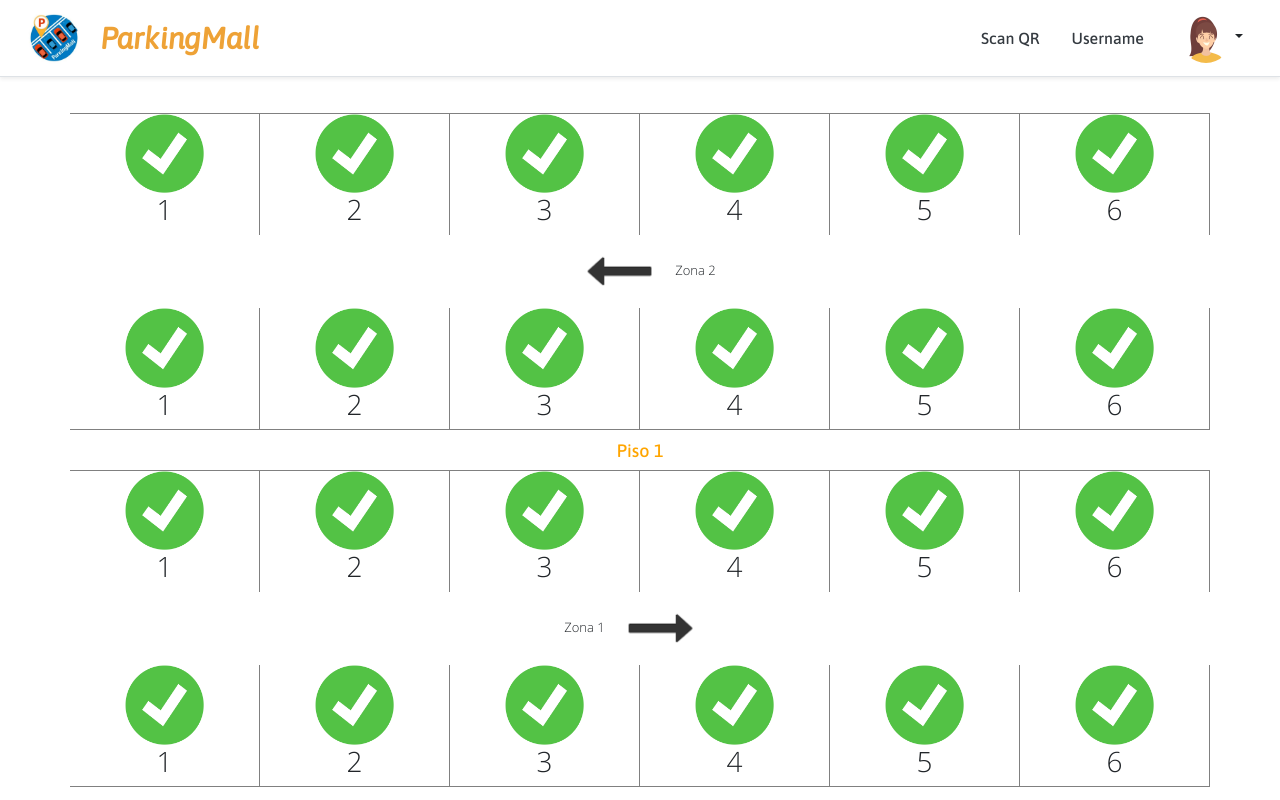
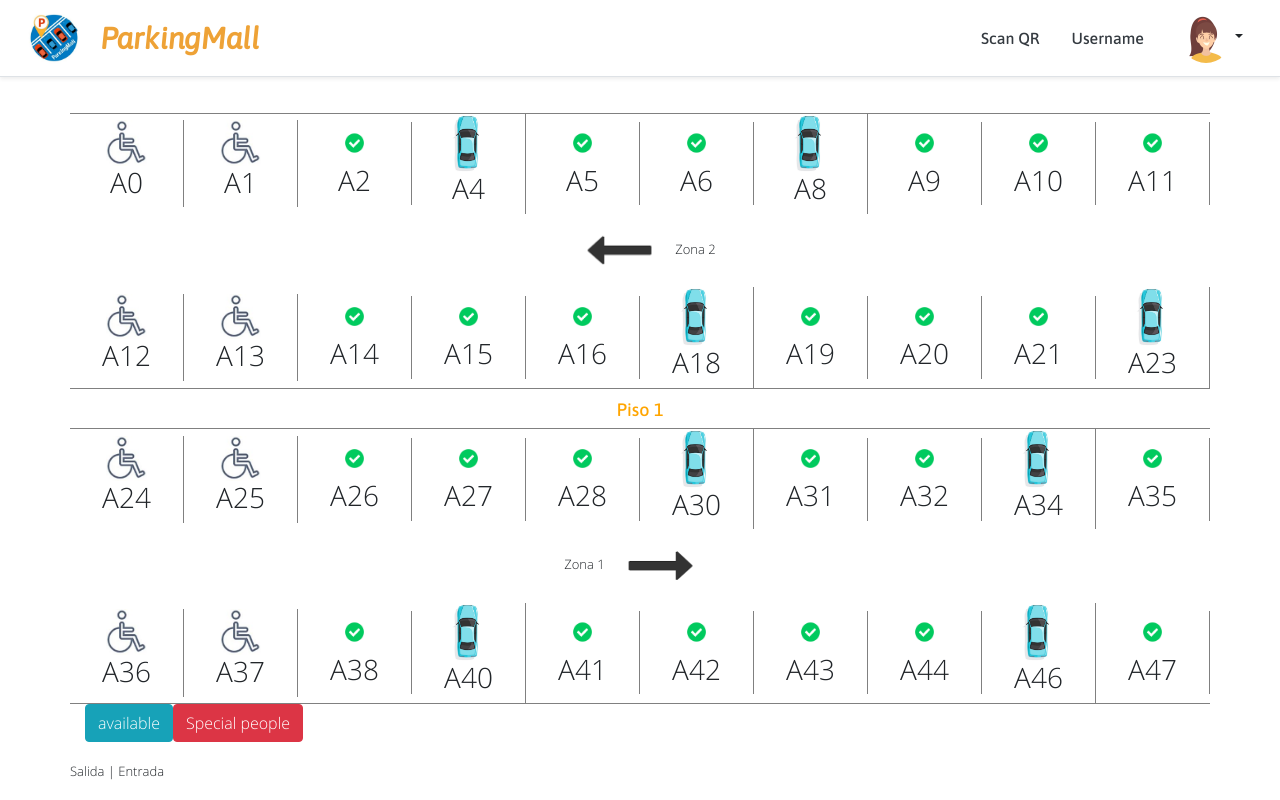
Before and after one commit to luisalvaran17/ParkingMall, a React (Create React App) app in the folder frontend/app-parkingmall/: page /ScanQR in a window 1280 px wide. Shown: the top 800 px of the page. Built offline with nearby package versions, Linux system fonts and the light colour scheme.

Commit message:
switch slot by clicking 'prototipe'

```diff
--- a/frontend/app-parkingmall/src/components/Footer.jsx
+++ b/frontend/app-parkingmall/src/components/Footer.jsx
@@ -4,32 +4,32 @@ import { AiFillFacebook, AiFillTwitterSquare, AiFillInstagram } from "react-icon
 export default function Footer1(){
     return(
         <div  className="FooterColor">
-            <footer class="container py-5 "  style={{backgroundColor:"#edf0f4"}}>
-                <div class="row textTitles">
-                    <div class="col-12 col-md">
-                    <h5 class="tittleBrand my-0 mr-md-auto">ParkingMall</h5>
-                    <p class="my-0 mr-md-auto">© Copyright 2020</p>
+            <footer className="container py-5 "  style={{backgroundColor:"#edf0f4"}}>
+                <div className="row textTitles">
+                    <div className="col-12 col-md">
+                    <h5 className="tittleBrand my-0 mr-md-auto">ParkingMall</h5>
+                    <p className="my-0 mr-md-auto">© Copyright 2020</p>
                     </div>
-                    <div class="col-6 col-md">
+                    <div className="col-6 col-md">
                     <h6>Centro Comercial</h6>
-                    <ul class="list-unstyled text-small">
+                    <ul className="list-unstyled text-small">
                         <p>Nombre</p>
                     </ul>
                     </div>
-                    <div class="col-6 col-md">
+                    <div className="col-6 col-md">
                     <h6>Telf</h6>
-                    <ul class="list-unstyled text-small">
+                    <ul className="list-unstyled text-small">
                         <p>+57 123456</p>
                     </ul>
                     </div>
-                    <div class="col-6 col-md">
+                    <div className="col-6 col-md">
                     <h6>Dirección</h6>
-                    <ul class="list-unstyled text-small">
+                    <ul className="list-unstyled text-small">
                         <p>av siempre viva</p>
                     </ul>
                     </div>
-                    <div class="col-6 col-md">
-                        <ul class="list-unstyled text-small">
+                    <div className="col-6 col-md">
+                        <ul className="list-unstyled text-small">
                             <a href='https://www.facebook.com/'> <AiFillFacebook /></a>
                             <a href='https://www.instagram.com/'> <AiFillInstagram /></a>
                             <a href='https://twitter.com/'> <AiFillTwitterSquare /></a>
--- a/frontend/app-parkingmall/src/components/GridParking.jsx
+++ b/frontend/app-parkingmall/src/components/GridParking.jsx
@@ -1,26 +1,109 @@
 import React from "react";
 import imgCarUp from "../assets/images/imgCarUp.jpg";
-import imgCarDown from "../assets/images/imgCarDown.jpg";
+import special from "../assets/images/Discapacidad.jpg";
 import imgArrowLeft from "../assets/images/arrow_left.png";
 import imgArrowRight from "../assets/images/arrow_right.png";
-import avaliabe from "../assets/images/1200px-Check_green_icon.svg.png";
-
+import available from "../assets/images/1200px-Check_green_icon.svg.png";
+import available2 from "../assets/images/available2.jpg";
 
 const GridParking = ({ letter, number }) => {
+  let state = { letter, number };
+  let carList = [];
+  let availablePark = [];
+  let takenPark = [];
 
-  let carList = [];
-  for (let i = 1; i <= 6; i++) {
-    carList.push(
-      <div className="col gridColumns">
-        <img className="carSize" src={avaliabe} alt="car"></img>
-        <h3>{i}</h3>
-      </div>
-    );
-  }
+  const handleClick = (e) => {
+    switch (e.target.alt) {
+      case "available":
+        e.target.alt = "car";
+        e.target.src = imgCarUp;
+        console.log(e.target.alt);
+        break;
+
+      case "car":
+        e.target.alt = "available";
+        e.target.src = available2;
+        console.log(e.target.alt);
+        break;
+
+      case "special":
+        e.target.alt = "carSpecial";
+        e.target.src = imgCarUp;
+        console.log(e.target.alt);
+        break;
+
+      case "carSpecial":
+        e.target.alt = "special";
+        e.target.src = special;
+        console.log(e.target.alt);
+        break;
+    }
+    console.log(e.target.id);
+    console.log(carList);
+  };
+
+  const initialState = () => {
+    carList = [];
+    let car1 = Math.floor(Math.random() * 10) + 2;
+    let car2 = Math.floor(Math.random() * 10) + 2;
+    for (let i = 0; i < 10; i++) {
+      if (i <= 1) {
+        carList.push(
+          <div className="col gridColumns">
+            <img
+              id={state.number}
+              className="carSize"
+              onClick={handleClick}
+              src={special}
+              alt="special"
+            ></img>
+            <h3 title={state.number} onClick={handleClick}>
+              {state.letter}
+              {state.number++}
+            </h3>
+          </div>
+        );
+      } else {
+        carList.push(
+          <div className="col gridColumns">
+            <img
+              id={state.number}
+              className="carSize"
+              onClick={handleClick}
+              src={available2}
+              alt="available"
+            ></img>
+            <h3 title={state.number} onClick={handleClick}>
+              {state.letter}
+              {state.number++}
+            </h3>
+          </div>
+        );
+      }
+      if (i == car1 || i == car2) {
+        carList[i] = (
+          <div className="col gridColumns">
+            <img
+              id={state.number}
+              className="carSize"
+              onClick={handleClick}
+              src={imgCarUp}
+              alt="car"
+            ></img>
+            <h3 title={state.number} onClick={handleClick}>
+              {state.letter}
+              {state.number++}
+            </h3>
+          </div>
+        );
+      }
+    }
+    return carList;
+  };
 
   return (
     <div className="container">
-      <div className="row borderRowTop">{carList}</div>
+      <div className="row borderRowTop">{initialState()}</div>
 
       <div className="row rowArrows">
         <div className="col-sm ">
@@ -28,7 +111,7 @@ const GridParking = ({ letter, number }) => {
         </div>
       </div>
 
-      <div className="row borderRowBottom">{carList}</div>
+      <div className="row borderRowBottom">{initialState()}</div>
 
       <div className="row rowPiso ">
         <div className="col-sm">
@@ -36,7 +119,7 @@ const GridParking = ({ letter, number }) => {
         </div>
       </div>
 
-      <div className="row borderRowTop">{carList}</div>
+      <div className="row borderRowTop">{initialState()}</div>
 
       <div className="row rowArrows">
         <div className="col">
@@ -44,7 +127,15 @@ const GridParking = ({ letter, number }) => {
         </div>
       </div>
 
-      <div className="row borderRowBottom">{carList}</div>
+      <div className="row borderRowBottom">{initialState()}</div>
+      <div>
+        <button className="btn btn-info" type="button">
+          available
+        </button>
+        <button className="btn btn-danger" type="button">
+          Special people
+        </button>
+      </div>
       <div className="row" style={{ marginTop: "20px" }}>
         Salida | Entrada
       </div>
--- a/frontend/app-parkingmall/src/containers/HeaderAndFooter.js
+++ b/frontend/app-parkingmall/src/containers/HeaderAndFooter.js
@@ -11,7 +11,7 @@ class HeaderAndFooter extends Component {
             <div style={{ backgroundColor: 'white' }} >
                 <Header /> {/* Header component jsx */}
 
-                <GridParking letter="j" number="5" />
+                <GridParking letter="A" number="0" />
 
                 <Footer /> {/* Footer component jsx */}
 
```
Also changed, not shown: frontend/app-parkingmall/src/assets/images/available2.jpg (added), frontend/app-parkingmall/src/assets/images/cicle.png (deleted).
